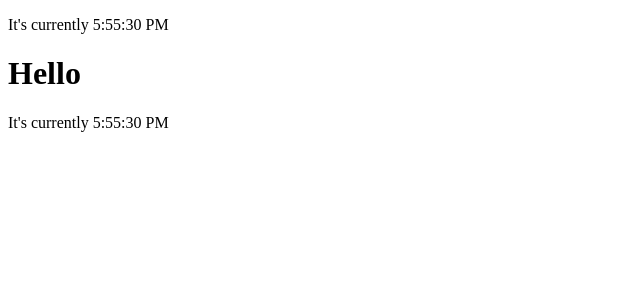
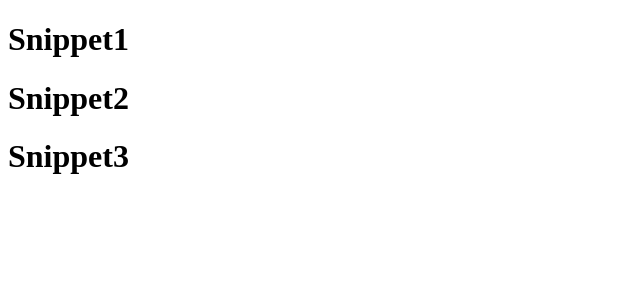
Before and after one commit to polnikovandrey/mern, a React (Create React App) app in the folder client/: page / in a window 1280 px wide. Shown: the top 300 px of the page, without its empty margins (0-640 px from the left). Built offline with nearby package versions, Linux system fonts and the light colour scheme.

Commit message:
+ rendering list of data

```diff
--- a/client/src/index.tsx
+++ b/client/src/index.tsx
@@ -3,28 +3,25 @@ import ReactDOM from "react-dom";
 
 function App() {
 
+    const snippets: Array<{ title: string }> = [
+        { title: 'Snippet1' },
+        { title: 'Snippet2' },
+        { title: 'Snippet3' }
+    ];
+
+    function renderSnippets() {
+        return snippets.map(({title}, index) => {
+            return <Snippet title={title} key={index}/>;
+        })
+    }
 
     return (
-        <>
-            <Clock/>
-            <Hello/>
-            <Clock/>
-        </>
+        <>{renderSnippets()}</>
     );
 }
 
-function Clock() {
-    const [time, setTime] = useState(new Date().toLocaleTimeString());
-
-    useEffect(() => {
-        setInterval(() => setTime(new Date().toLocaleTimeString()), 1000);
-    }, []);
-    return <p>It's currently {time}</p>
-
-}
-
-function Hello() {
-    return <h1>Hello</h1>;
+function Snippet(properties: any) {
+    return <h1>{properties.title}</h1>
 }
 
 ReactDOM.render(<App/>, document.getElementById('root'));
```
